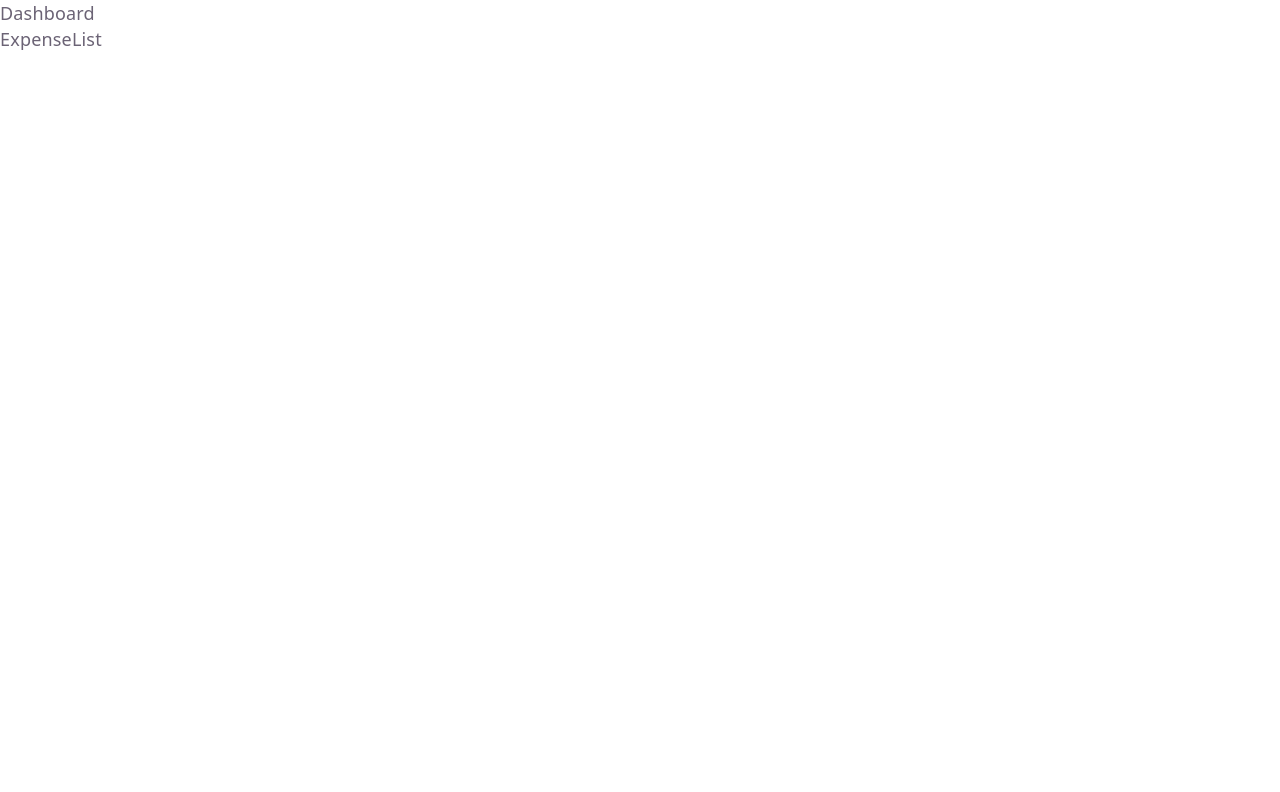
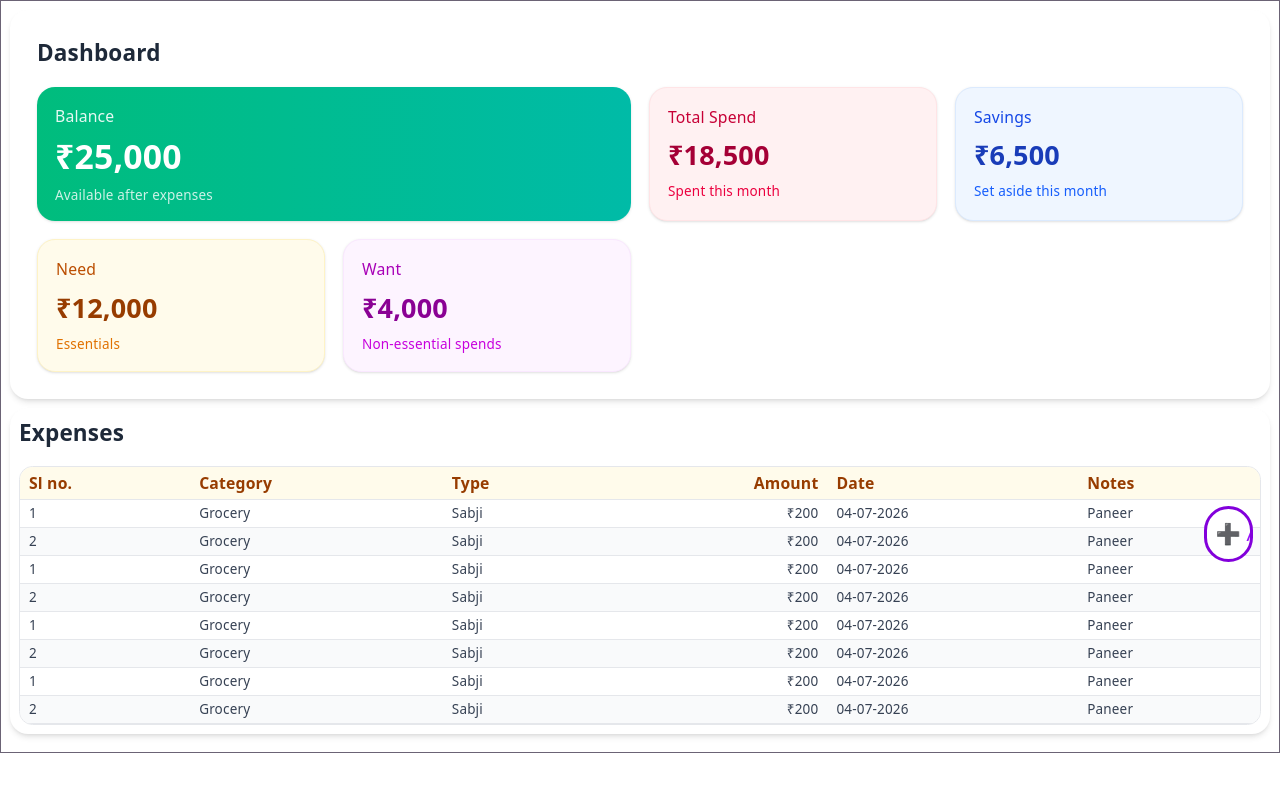
Before and after one commit to abhayrobotics/ExpenseTracker, a React (Vite) app in the folder client/: page / in a window 1280 px wide. Shown: the top 792 px of the page. Built offline with nearby package versions, Linux system fonts and the light colour scheme.

Commit message:
Ui ready

```diff
--- a/client/src/App.css
+++ b/client/src/App.css
@@ -1 +1,16 @@
 @import "tailwindcss";
+
+@layer components {
+
+    .card1 {
+
+        border: solid 1px gray;
+        padding: 10px;
+
+    }
+
+    .table-cell{
+         border: 1px solidgray
+    }
+
+}
--- a/client/src/components/AddExpense.jsx
+++ b/client/src/components/AddExpense.jsx
@@ -1,7 +1,14 @@
 
 const AddExpense = () => {
   return (
-    <div>AddExpense</div>
+    <div>
+      <div>AddExpense</div>
+      <div>
+
+      <input type="number" placeholder="Enter the Amount"></input>
+      <input type="text" placeholder="Enter the Amount"></input>
+      </div>
+    </div>
   )
 }
 
--- a/client/src/components/Dashboard.jsx
+++ b/client/src/components/Dashboard.jsx
@@ -1,8 +1,58 @@
-
 const Dashboard = () => {
   return (
-    <div>Dashboard</div>
-  )
-}
+    <div className="bg-white rounded-2xl shadow-md p-4 md:p-6">
+      <div className="flex items-center justify-between mb-4">
+        <h2 className="text-lg md:text-xl font-semibold text-gray-800">
+          Dashboard
+        </h2>
+      </div>
 
-export default Dashboard
+      <div className="grid grid-cols-2 md:grid-cols-4 gap-3 md:gap-4">
+        {/* Balance */}
+        <div className="col-span-2 bg-gradient-to-r from-emerald-500 to-teal-500 text-white rounded-2xl p-4 shadow-sm">
+          <p className="text-sm font-medium opacity-90">Balance</p>
+          <h3 className="text-2xl md:text-3xl font-bold mt-2">₹25,000</h3>
+          <p className="text-xs mt-2 opacity-80">Available after expenses</p>
+        </div>
+
+        {/* Total Spend */}
+        <div className="bg-rose-50 border border-rose-100 rounded-2xl p-4 shadow-sm">
+          <p className="text-sm font-medium text-rose-700">Total Spend</p>
+          <h3 className="text-xl md:text-2xl font-bold text-rose-800 mt-2">
+            ₹18,500
+          </h3>
+          <p className="text-xs text-rose-600 mt-2">Spent this month</p>
+        </div>
+
+        {/* Savings */}
+        <div className="bg-blue-50 border border-blue-100 rounded-2xl p-4 shadow-sm">
+          <p className="text-sm font-medium text-blue-700">Savings</p>
+          <h3 className="text-xl md:text-2xl font-bold text-blue-800 mt-2">
+            ₹6,500
+          </h3>
+          <p className="text-xs text-blue-600 mt-2">Set aside this month</p>
+        </div>
+
+        {/* Need */}
+        <div className="bg-amber-50 border border-amber-100 rounded-2xl p-4 shadow-sm">
+          <p className="text-sm font-medium text-amber-700">Need</p>
+          <h3 className="text-xl md:text-2xl font-bold text-amber-800 mt-2">
+            ₹12,000
+          </h3>
+          <p className="text-xs text-amber-600 mt-2">Essentials</p>
+        </div>
+
+        {/* Want */}
+        <div className="bg-fuchsia-50 border border-fuchsia-100 rounded-2xl p-4 shadow-sm">
+          <p className="text-sm font-medium text-fuchsia-700">Want</p>
+          <h3 className="text-xl md:text-2xl font-bold text-fuchsia-800 mt-2">
+            ₹4,000
+          </h3>
+          <p className="text-xs text-fuchsia-600 mt-2">Non-essential spends</p>
+        </div>
+      </div>
+    </div>
+  );
+};
+
+export default Dashboard;
--- a/client/src/components/ExpenseList.jsx
+++ b/client/src/components/ExpenseList.jsx
@@ -1,8 +1,125 @@
-
 const ExpenseList = () => {
   return (
-    <div>ExpenseList</div>
-  )
-}
+    <div className="bg-white rounded-2xl shadow-md my-2 p-2 md:p-2">
+      <h2 className="text-lg md:text-xl font-semibold text-gray-800 mb-4">
+        Expenses
+      </h2>
 
-export default ExpenseList
+      <div className="overflow-x-hidden rounded-xl border border-gray-200">
+        <table className="min-w-full border-collapse text-sm ">
+          <thead className="bg-amber-50 text-amber-800">
+            <tr>
+              <th className="px-2 py-1 text-left font-semibold border-b border-gray-200">
+                Sl no.
+              </th>
+              <th className="px-2 py-1 text-left font-semibold border-b border-gray-200">
+                Category
+              </th>
+              <th className="px-2 py-1 text-left font-semibold border-b border-gray-200">
+                Type
+              </th>
+              <th className="px-2 py-1 text-right font-semibold border-b border-gray-200">
+                Amount
+              </th>
+              <th className="px-2 py-1 text-left font-semibold border-b border-gray-200">
+                Date
+              </th>
+              <th className="px-2 py-1 text-left font-semibold border-b border-gray-200">
+                Notes
+              </th>
+            </tr>
+          </thead>
+
+          <tbody className="text-gray-700 text-xs">
+            <tr className="odd:bg-white even:bg-gray-50 hover:bg-amber-50 transition">
+              <td className="px-2 py-1 border-b border-gray-200">1</td>
+              <td className="px-2 py-1 border-b border-gray-200">Grocery</td>
+              <td className="px-2 py-1 border-b border-gray-200">Sabji</td>
+              <td className="px-2 py-1 border-b border-gray-200 text-right font-medium">
+                ₹200
+              </td>
+              <td className="px-2 py-1 border-b border-gray-200">04-07-2026</td>
+              <td className="px-2 py-1 border-b border-gray-200">Paneer</td>
+            </tr>
+
+            <tr className="odd:bg-white even:bg-gray-50 hover:bg-amber-50 transition">
+              <td className="px-2 py-1 border-b border-gray-200">2</td>
+              <td className="px-2 py-1 border-b border-gray-200">Grocery</td>
+              <td className="px-2 py-1 border-b border-gray-200">Sabji</td>
+              <td className="px-2 py-1 border-b border-gray-200 text-right font-medium">
+                ₹200
+              </td>
+              <td className="px-2 py-1 border-b border-gray-200">04-07-2026</td>
+              <td className="px-2 py-1 border-b border-gray-200">Paneer</td>
+            </tr>
+            <tr className="odd:bg-white even:bg-gray-50 hover:bg-amber-50 transition">
+              <td className="px-2 py-1 border-b border-gray-200">1</td>
+              <td className="px-2 py-1 border-b border-gray-200">Grocery</td>
+              <td className="px-2 py-1 border-b border-gray-200">Sabji</td>
+              <td className="px-2 py-1 border-b border-gray-200 text-right font-medium">
+                ₹200
+              </td>
+              <td className="px-2 py-1 border-b border-gray-200">04-07-2026</td>
+              <td className="px-2 py-1 border-b border-gray-200">Paneer</td>
+            </tr>
+
+            <tr className="odd:bg-white even:bg-gray-50 hover:bg-amber-50 transition">
+              <td className="px-2 py-1 border-b border-gray-200">2</td>
+              <td className="px-2 py-1 border-b border-gray-200">Grocery</td>
+              <td className="px-2 py-1 border-b border-gray-200">Sabji</td>
+              <td className="px-2 py-1 border-b border-gray-200 text-right font-medium">
+                ₹200
+              </td>
+              <td className="px-2 py-1 border-b border-gray-200">04-07-2026</td>
+              <td className="px-2 py-1 border-b border-gray-200">Paneer</td>
+            </tr>
+            <tr className="odd:bg-white even:bg-gray-50 hover:bg-amber-50 transition">
+              <td className="px-2 py-1 border-b border-gray-200">1</td>
+              <td className="px-2 py-1 border-b border-gray-200">Grocery</td>
+              <td className="px-2 py-1 border-b border-gray-200">Sabji</td>
+              <td className="px-2 py-1 border-b border-gray-200 text-right font-medium">
+                ₹200
+              </td>
+              <td className="px-2 py-1 border-b border-gray-200">04-07-2026</td>
+              <td className="px-2 py-1 border-b border-gray-200">Paneer</td>
+            </tr>
+
+            <tr className="odd:bg-white even:bg-gray-50 hover:bg-amber-50 transition">
+              <td className="px-2 py-1 border-b border-gray-200">2</td>
+              <td className="px-2 py-1 border-b border-gray-200">Grocery</td>
+              <td className="px-2 py-1 border-b border-gray-200">Sabji</td>
+              <td className="px-2 py-1 border-b border-gray-200 text-right font-medium">
+                ₹200
+              </td>
+              <td className="px-2 py-1 border-b border-gray-200">04-07-2026</td>
+              <td className="px-2 py-1 border-b border-gray-200">Paneer</td>
+            </tr>
+            <tr className="odd:bg-white even:bg-gray-50 hover:bg-amber-50 transition">
+              <td className="px-2 py-1 border-b border-gray-200">1</td>
+              <td className="px-2 py-1 border-b border-gray-200">Grocery</td>
+              <td className="px-2 py-1 border-b border-gray-200">Sabji</td>
+              <td className="px-2 py-1 border-b border-gray-200 text-right font-medium">
+                ₹200
+              </td>
+              <td className="px-2 py-1 border-b border-gray-200">04-07-2026</td>
+              <td className="px-2 py-1 border-b border-gray-200">Paneer</td>
+            </tr>
+
+            <tr className="odd:bg-white even:bg-gray-50 hover:bg-amber-50 transition">
+              <td className="px-2 py-1 border-b border-gray-200">2</td>
+              <td className="px-2 py-1 border-b border-gray-200">Grocery</td>
+              <td className="px-2 py-1 border-b border-gray-200">Sabji</td>
+              <td className="px-2 py-1 border-b border-gray-200 text-right font-medium">
+                ₹200
+              </td>
+              <td className="px-2 py-1 border-b border-gray-200">04-07-2026</td>
+              <td className="px-2 py-1 border-b border-gray-200">Paneer</td>
+            </tr>
+          </tbody>
+        </table>
+      </div>
+    </div>
+  );
+};
+
+export default ExpenseList;
--- a/client/src/components/Home.jsx
+++ b/client/src/components/Home.jsx
@@ -3,8 +3,9 @@ import ExpenseList from "./ExpenseList"
 
 const Home = () => {
   return (
-    <div>
+    <div className="w-full  border m-auto p-2 overflow-hidden">
         <Dashboard />
+        <div className="fixed bottom-53 right-6 p-2 text-nowrap  max-w-11 hover:max-w-64 transition-[max-width] duration-1000 ease-in-out overflow-hidden  bg-white hover: text-purple-600 bold text-lg  rounded-4xl border-3 border-purple-700 cursor-pointer ">  ➕ Add Expense </div>
         <ExpenseList />
     </div>
   )
```
